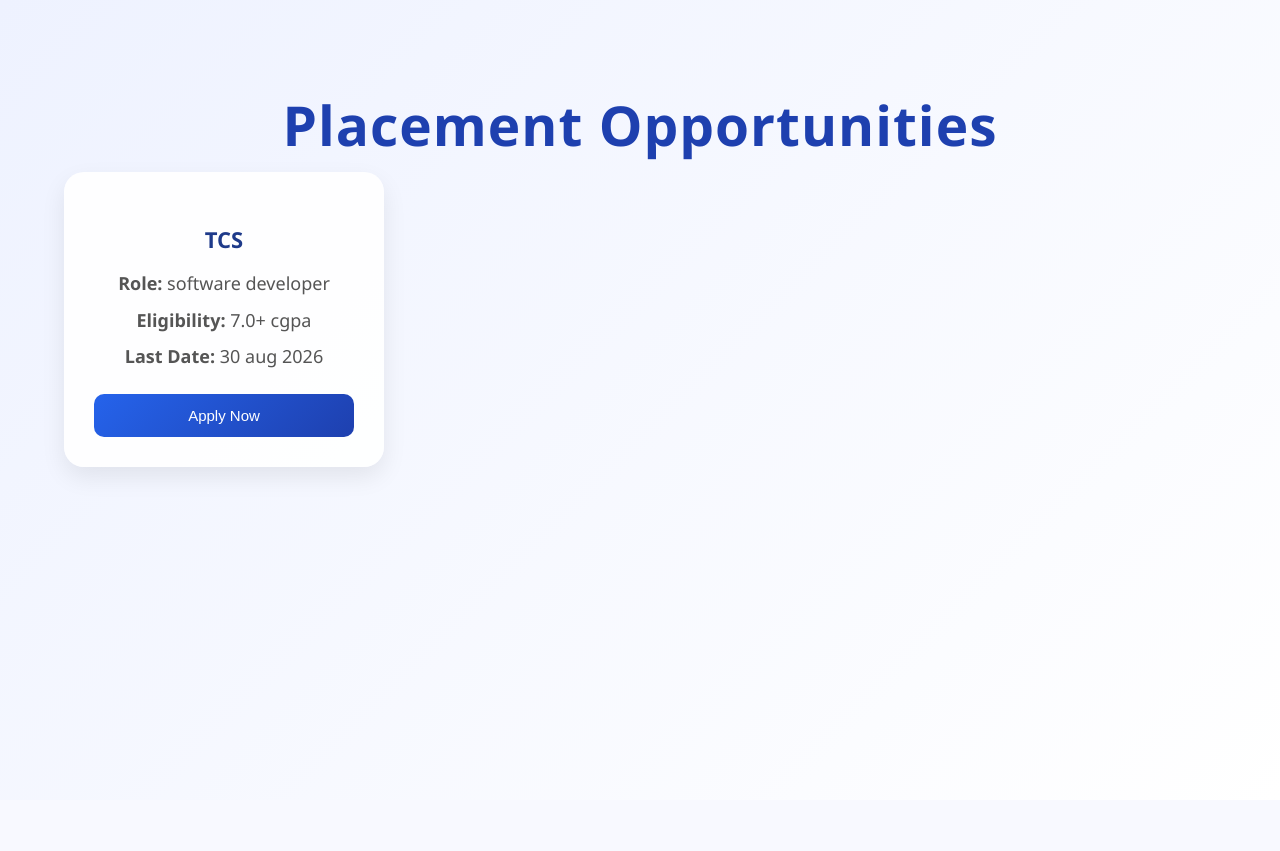
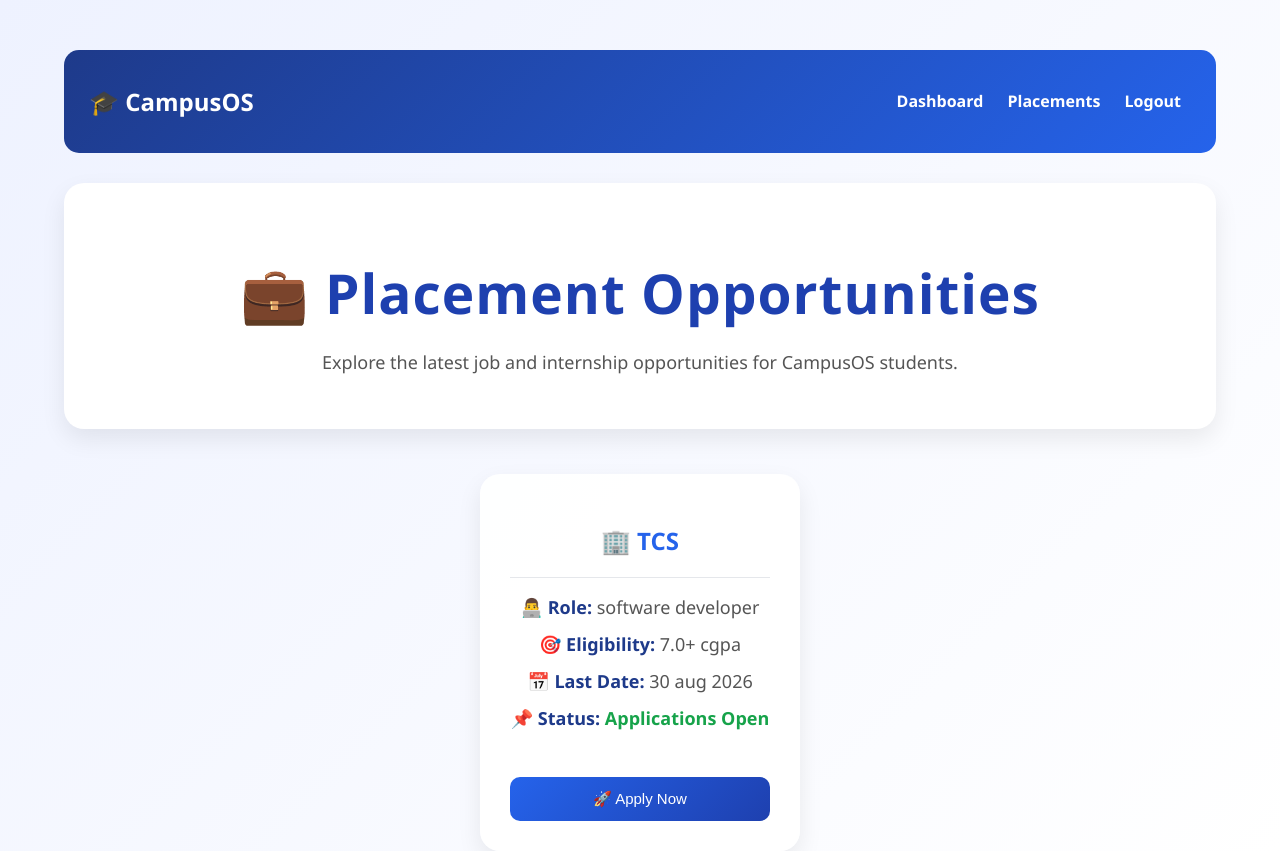
Before and after one commit to Aryaaa-9426/SyanpX_CampusOS, a Flask app: page /placements in a window 1280 px wide. Before the commit the page ends 481 px from the top, so only its background shows below. Run offline with Flask 3, Linux system fonts and the light colour scheme; data comes from the database, SQL or seed files in the repository.

Commit message:
updated placement and its design ui

```diff
--- a/static/style.css
+++ b/static/style.css
@@ -478,3 +478,27 @@
 .card a button{
     width:100%;
 }
+/* ===========================
+   Placements Page
+=========================== */
+
+.status-open{
+
+    color:#16a34a;
+    font-weight:bold;
+
+}
+
+.card hr{
+
+    border:none;
+    border-top:1px solid #e5e7eb;
+    margin:15px 0;
+
+}
+
+.card button{
+
+    width:100%;
+
+}
--- a/templates/placements.html
+++ b/templates/placements.html
@@ -1,37 +1,100 @@
 <!DOCTYPE html>
 <html>
+
 <head>
+
     <title>Placements - CampusOS</title>
-    <link rel="stylesheet" href="/static/style.css">
+
+    <link rel="stylesheet" href="{{ url_for('static', filename='style.css') }}">
+
 </head>
 
 <body>
 
 <div class="container">
 
-    <h1>Placement Opportunities</h1>
+    <!-- Navbar -->
 
-    {% for placement in placements %}
+    <nav class="navbar">
 
-    <div class="card">
+        <h2>🎓 CampusOS</h2>
 
-        <h3>{{ placement.company }}</h3>
+        <div>
 
-        <p><b>Role:</b> {{ placement.role }}</p>
+            <a href="/dashboard">Dashboard</a>
+            <a href="/placements">Placements</a>
+            <a href="/logout">Logout</a>
 
-        <p><b>Eligibility:</b> {{ placement.eligibility }}</p>
+        </div>
 
-        <p><b>Last Date:</b> {{ placement.last_date }}</p>
+    </nav>
 
-        <a href="{{ placement.apply_link }}" target="_blank">
-            <button>Apply Now</button>
-        </a>
+    <!-- Header -->
+
+    <div class="dashboard-header">
+
+        <h1>💼 Placement Opportunities</h1>
+
+        <p>
+            Explore the latest job and internship opportunities for CampusOS students.
+        </p>
 
     </div>
 
-    {% endfor %}
+    <!-- Placement Cards -->
+
+    <div class="card-container">
+
+        {% if placements %}
+
+            {% for placement in placements %}
+
+            <div class="card">
+
+                <h2>🏢 {{ placement.company }}</h2>
+
+                <hr>
+
+                <p><strong>👨‍💻 Role:</strong> {{ placement.role }}</p>
+
+                <p><strong>🎯 Eligibility:</strong> {{ placement.eligibility }}</p>
+
+                <p><strong>📅 Last Date:</strong> {{ placement.last_date }}</p>
+
+                <p><strong>📌 Status:</strong> <span class="status-open">Applications Open</span></p>
+
+                <br>
+
+                <a href="{{ placement.apply_link }}" target="_blank">
+
+                    <button>🚀 Apply Now</button>
+
+                </a>
+
+            </div>
+
+            {% endfor %}
+
+        {% else %}
+
+            <div class="card">
+
+                <h1>💼</h1>
+
+                <h2>No Placement Opportunities</h2>
+
+                <p>
+                    New placement opportunities will be published here soon.
+                </p>
+
+            </div>
+
+        {% endif %}
+
+    </div>
 
 </div>
 
 </body>
+
 </html>
```
